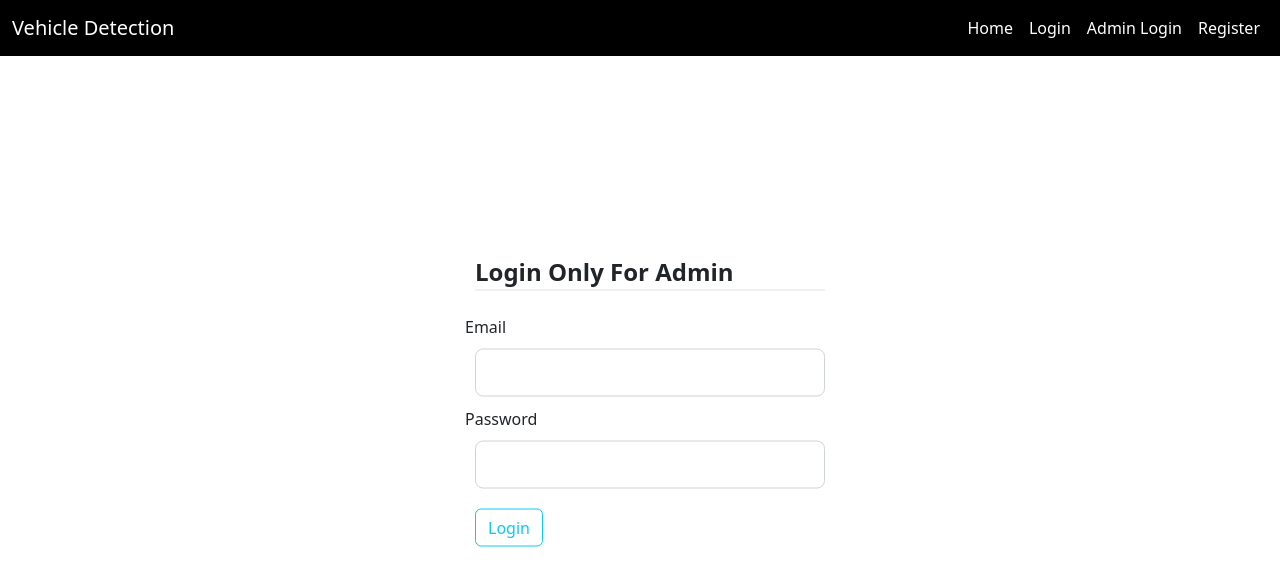
After one commit to narayani2327/vehicle-website, a Flask app: page /adminlogin in a window 1280 px wide. The commit adds this page. Shown: the top 586 px of the page. Run offline with Flask 2, Linux system fonts and the light colour scheme.

Commit message:
order form

```diff
--- a/app.py
+++ b/app.py
@@ -1,12 +1,15 @@
 import email
-from flask import Flask,render_template,url_for,flash,redirect
-# from forms import RegistrationForm,LoginForm
+from flask import Flask,render_template,url_for,flash,redirect,session,g
+from matplotlib.pyplot import title
+from forms import RegistrationForm,LoginForm,OrderForm,AdminLogin
 from pymongo import MongoClient
 
 client = MongoClient()
 client = MongoClient("mongodb://localhost:27017/")
-mydatabase = client.flaskData
-mycollection = mydatabase.login
+mydatabase = client.vehicle
+loginDB = mydatabase.loginInfo
+orderDB = mydatabase.orderInfo
+adminDB = mydatabase.adminInfo
 
 app = Flask(__name__)
 
@@ -16,6 +19,7 @@ app.config['SECRET_KEY']='5791628bb0b13ce0c676dfde280ba245'
 @app.route("/home")
 
 def home():
+    session.pop('user',None)
     return render_template('home.html')
 
 @app.route("/about")
@@ -26,25 +30,85 @@ def about():
 def register():
     form=RegistrationForm()
     if form.validate_on_submit():
-        message="Account created for {}".format(form.username.data)
-        flash(message,'success')
-        return redirect(url_for('home'))#name of the function not file
+        email=form.email.data
+        password=form.password.data
+        user_data = loginDB.find_one({'email': email})
+        if user_data:
+            message="{} this email already exists".format(form.email.data)
+            flash(message,"warning")
+        else:
+            user_data=loginDB.insert_one({"email":email,"password":password})
+            message="Account is created with email {}".format(form.email.data)
+            if user_data:flash(message,'success')
+            return redirect(url_for('home'))#name of the function not file
     return render_template('register.html',title='Register',form=form)
 
 @app.route("/login",methods=['GET','POST'])
 def login():
     form=LoginForm()
     if form.validate_on_submit():
+        session.pop('user',None)
         email=form.email.data
         user_password=form.password.data
-        print(email,user_password)
-        user_data = mycollection.find_one({'email': email})
-        print(user_data)
-        print(type(user_data))
+        user_data = loginDB.find_one({'email': email})
         if user_data and user_data["password"] == user_password:
+            session['user']=email
             message="You hava been logged as {}".format(email)
             flash(message,'success')
-            return redirect(url_for('home'))
+            return redirect(url_for('loggedin'))
         else:
             flash('Login unsuccessful. Please check username and password','danger')
     return render_template('login.html',title='Login',form=form)
+
+@app.before_request
+def before_request():
+    g.user=None
+    if 'user' in session:
+        g.user=session['user']
+
+@app.route("/loggedin",methods=['GET','POST'])
+def loggedin():
+    form=OrderForm()
+    if g.user:
+        return render_template('orderForm.html',title="ORDER FORM",user=session['user'],form=form)
+
+@app.route("/orderForm",methods=['GET','POST'])
+def orderForm():
+    form=OrderForm()
+    if form.validate_on_submit():
+        name=form.name.data
+        phoneNumber=form.phoneNumber.data
+        email=form.email.data
+        address=form.address.data
+        number=form.number.data
+        flash(name,number,phoneNumber,email,address)
+        # user_data = orderDB.insert_one({"email":email,"password":password})
+        # message="Your order is successfully placed"
+        # if user_data:
+        #     flash(message,'success')
+        #     return redirect(url_for('home'))
+    return render_template('orderForm.html',title="ORDER FORM",form=form)
+
+@app.route("/adminlogin",methods=["GET","POST"])
+def adminlogin():
+    form=AdminLogin()
+    if form.validate_on_submit():
+        session.pop('user',None)
+        email=form.email.data
+        user_password=form.password.data
+        user_data = adminDB.find_one({'email': email})
+        if user_data and user_data["password"] == user_password:
+            session['user']=email
+            message="You hava been logged as {}".format(email)
+            flash(message,'success')
+            return redirect(url_for('orders'))
+            # return render_template('orders.html',title="Orders Placed",form=form)
+        else:
+            flash('Login unsuccessful. Please check username and password','danger')
+    return render_template('admin.html',title="Orders Placed",form=form)
+
+@app.route("/ordersplaced")
+def orders():
+    order=orderDB.find()
+    order=dict(order)
+    return render_template('orders.html',title="Orders Placed",order=order)
--- /dev/null
+++ b/forms.py
@@ -0,0 +1,32 @@
+from flask_wtf import FlaskForm
+import email_validator
+from wtforms import validators
+from wtforms.fields import StringField,PasswordField,SubmitField,BooleanField,EmailField,IntegerField
+from wtforms.validators import DataRequired,Length,EqualTo,Email
+
+class RegistrationForm(FlaskForm):
+    # username=StringField('Username',validators=[DataRequired(),Length(min=2,max=20)])
+    # email=StringField('Email',validators=[DataRequired(),Email()])
+    email = EmailField('Email address', [validators.DataRequired(), validators.Email()])
+    password=PasswordField('Password',validators=[DataRequired()])
+    confirm_password=PasswordField('Confirm Password',validators=[DataRequired(),EqualTo('password')])
+    submit=SubmitField('Sign Up')
+
+class LoginForm(FlaskForm):
+    email=StringField('Email',validators=[DataRequired(),Email()])
+    password=PasswordField('Password',validators=[DataRequired()])
+    remember=BooleanField('Remember Me')
+    submit=SubmitField('Login')
+
+class OrderForm(FlaskForm):
+    name=StringField('Name',validators=[DataRequired()])
+    phoneNumber=StringField('Phone Number', validators=[DataRequired()])
+    email=StringField('Email',validators=[DataRequired(),Email()])
+    address=StringField('Address',validators=[DataRequired()])
+    number=IntegerField('Number of pieces',validators=[DataRequired()])
+    submit=SubmitField('Place Order')
+
+class AdminLogin(FlaskForm):
+    email=StringField('Email',validators=[DataRequired(),Email()])
+    password=PasswordField('Password',validators=[DataRequired()])
+    submit=SubmitField('Login')
--- a/static/main.css
+++ b/static/main.css
@@ -1,26 +1,8 @@
-/* body{
-    background-color: #fafafa;
-    color: #333333;
-    margin-top: 5rem;
+*{
+    padding: 0;
+    margin: 0;
+    box-sizing: border-box;
 }
-h1{
-    margin-top: 10px !important;
-}
-h1,h2,h3,h4,h5,h6{
-    color: #444444;
-} */
-/* .navbar{
-    background-color: #464646;
-}
-.navbar-nav .nav-link .nav-link{
-    color: #cbd5db;
-}
-.navbar-brand,.site-header .navbar-nav .nav-link:hover{
-    color: #ffffff;
-}
-.site-header .navbar-nav .nav-link {
-    font-weight: 500;
-} */
 .navbar{
     background-color: black;
 }
@@ -44,53 +26,15 @@ h1,h2,h3,h4,h5,h6{
 .navbar-toggler{
     background-color: white;
 }
-/* .bg-steel{
-    background-color: #5f788a;
+.content-section{
+    position: absolute;
+    top: 50%;
+    left: 50%;
+    transform: translate(-50%,-50%);
 }
-
-
-.content-section{
-    background-color: #ffffff;
-    padding: 10px 20px;
-    border: 1px solid #dddddd;
-    border-radius: 3px;
-    margin-bottom: 20px;
+.content-section input{
+    margin: 10px;
 }
-.article-title{
-    color: #444444;
+.content-section legend{
+    margin: 10px;
 }
-a.article-title:hover{
-    color: #428bca;
-    text-decoration: none;
-}
-.article-content{
-    white-space: pre-line;
-}
-.article-img{
-    height: 65px;
-    width: 65px;
-    margin-right: 16px;
-}
-.article-metadata{
-    padding-bottom: 1px;
-    margin-bottom: 4px;
-    border-bottom: 1px solid #e3e3e3;
-}
-.article-metadata a:hover{
-    color: #333;
-    text-decoration: none;
-}
-.article-svg{
-    width: 25px;
-    height: 25px;
-    vertical-align: middle;
-}
-.account-img{
-    height: 125px;
-    width: 125px;
-    margin-right: 20px;
-    margin-bottom: 16px;
-}
-.account-heading{
-    font-size: 2.5rem;
-} */
--- /dev/null
+++ b/templates/admin.html
@@ -0,0 +1,40 @@
+{% extends "layout.html" %}
+{% block content %}
+    <div class="content-section">
+        <form method="POST" action="">
+            {{form.hidden_tag()}}
+            <fieldset class="form-group">
+                <legend class="border-bottom mb-4"><b>Login Only For Admin</b></legend>
+                <div class="form-group">
+                    {{form.email.label(class="form-control-label")}}
+                    {% if form.email.errors %}
+                    {{form.email(class="form-control form-control-lg is-invalid")}}
+                    <div class="invalid-feedback">
+                        {% for error in form.email.errors %}
+                            <span>{{error}}</span>
+                        {% endfor %}
+                    </div>
+                    {% else %}
+                        {{form.email(class='form-control form-control-lg')}}
+                    {% endif %}
+                </div>
+                <div class='form-group'>
+                    {{form.password.label(class='form-control-label')}}
+                    {% if form.password.errors %}
+                    {{form.password(class='form-control form-control-lg is-invalid')}}
+                    <div class='invalid-feedback'>
+                        {% for error in form.password.errors %}
+                            <span>{{error}}</span>
+                        {% endfor %}
+                    </div>
+                    {% else %}
+                        {{form.password(class='form-control form-control-lg')}}
+                    {% endif %}
+                </div>
+            </fieldset>
+            <div>
+                {{ form.submit(class='btn btn-outline-info') }}
+            </div>
+        </form>
+    </div>
+{% endblock content %}
--- a/templates/layout.html
+++ b/templates/layout.html
@@ -16,7 +16,7 @@
     <header class="site-header">
         <nav class="navbar navbar-expand-lg">
             <div class="container-fluid">
-                <a class="navbar-brand" href="#">Vehicle Detection</a>
+                <a class="navbar-brand" href="{{url_for('home')}}">Vehicle Detection</a>
                 <button class="navbar-toggler" type="button" data-bs-toggle="collapse" data-bs-target="#navbarSupportedContent" aria-controls="navbarSupportedContent" aria-expanded="false" aria-label="Toggle navigation">
                 <span class="navbar-toggler-icon"></span>
                 </button>
@@ -28,13 +28,16 @@
                         <a href="{{url_for('login')}}" class="nav-item nav-link">Login</a>
                     </div>
                     <div class="navbar-nav">
+                        <a href="{{url_for('adminlogin')}}" class="nav-item nav-link">Admin Login</a>
+                    </div>
+                    <div class="navbar-nav">
                         <a href="{{url_for('register')}}" class="nav-item nav-link">Register</a>
                     </div>
                 </div>
             </div>
         </nav>
     </header>
-    <main role="main" class="container">
+    <main role="main" class="main-div">
         <div class="row">
             <div class="col-md-8">
                 {% with message = get_flashed_messages(with_categories=true) %}
```
Also changed, not shown: templates/login.html (added, +45 -0 lines), templates/orderForm.html (added, +46 -0 lines), templates/orders.html (added, +21 -0 lines), templates/register.html (added, +58 -0 lines).
